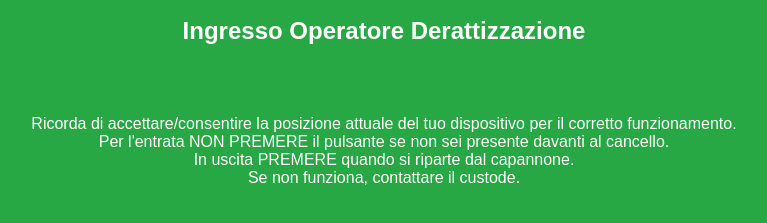
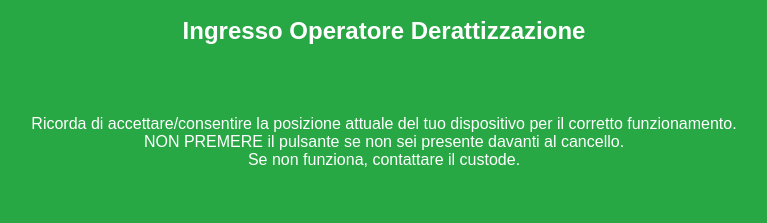
Before and after one commit to alessio12302/derattizzazione, a plain HTML site: page index.html in a window 1280 px wide. Shown: the part 409-632 px from the top of the page, without its empty margins (256-1023 px from the left). Drawn offline with Linux system fonts and the light colour scheme.

Commit message:
Update index.html

```diff
--- a/index.html
+++ b/index.html
@@ -82,8 +82,7 @@
 
   <div class="note">
     Ricorda di accettare/consentire la posizione attuale del tuo dispositivo per il corretto funzionamento.<br>
-    Per l'entrata NON PREMERE il pulsante se non sei presente davanti al cancello.<br>
-    In uscita PREMERE quando si riparte dal capannone.<br>
+    NON PREMERE il pulsante se non sei presente davanti al cancello.<br>
     Se non funziona, contattare il custode.
   </div>
 
```
